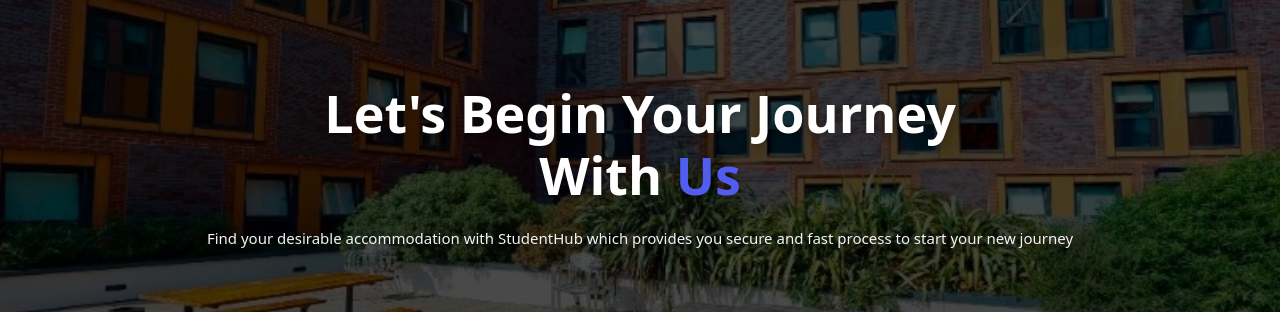
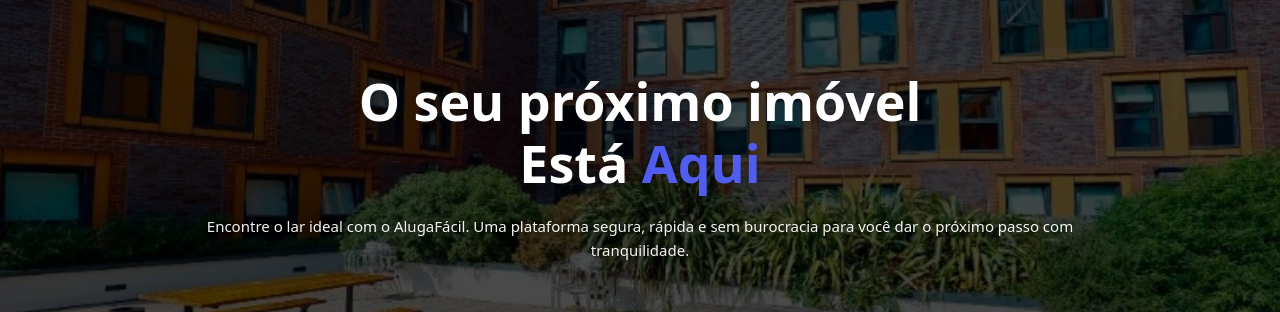
Before and after one commit to alugafacil1/frontend, a Next.js app: page / in a window 1280 px wide. Shown: the part 239-551 px from the top of the page. Built offline with nearby package versions, Linux system fonts and the light colour scheme; no server answers.

Commit message:
refac: traduzindo home

```diff
--- a/src/components/HeroSection.tsx
+++ b/src/components/HeroSection.tsx
@@ -6,13 +6,12 @@
       <div className="hero-overlay"></div>
       <div className="hero-content">
         <h1 className="hero-title">
-          Let's Begin Your Journey
+          O seu próximo imóvel
           <br />
-          With <span className="highlight">Us</span>
+          Está <span className="highlight">Aqui</span>
         </h1>
         <p className="hero-subtitle">
-          Find your desirable accommodation with StudentHub which provides you secure and fast process to
-          start your new journey
+          Encontre o lar ideal com o AlugaFácil. Uma plataforma segura, rápida e sem burocracia para você dar o próximo passo com tranquilidade.
         </p>
       </div>
     </section>
--- a/src/components/LatestUpdates.tsx
+++ b/src/components/LatestUpdates.tsx
@@ -133,7 +133,7 @@
             </div>
           )}
         </div>
-        <button className="contact-agent-btn">Contact Agent</button>
+        <button className="contact-agent-btn">Falar com o Anunciante</button>
       </div>
     </div>
   );
```
Also changed, not shown: 1 other file (tests, documents, lock files or other folders).
